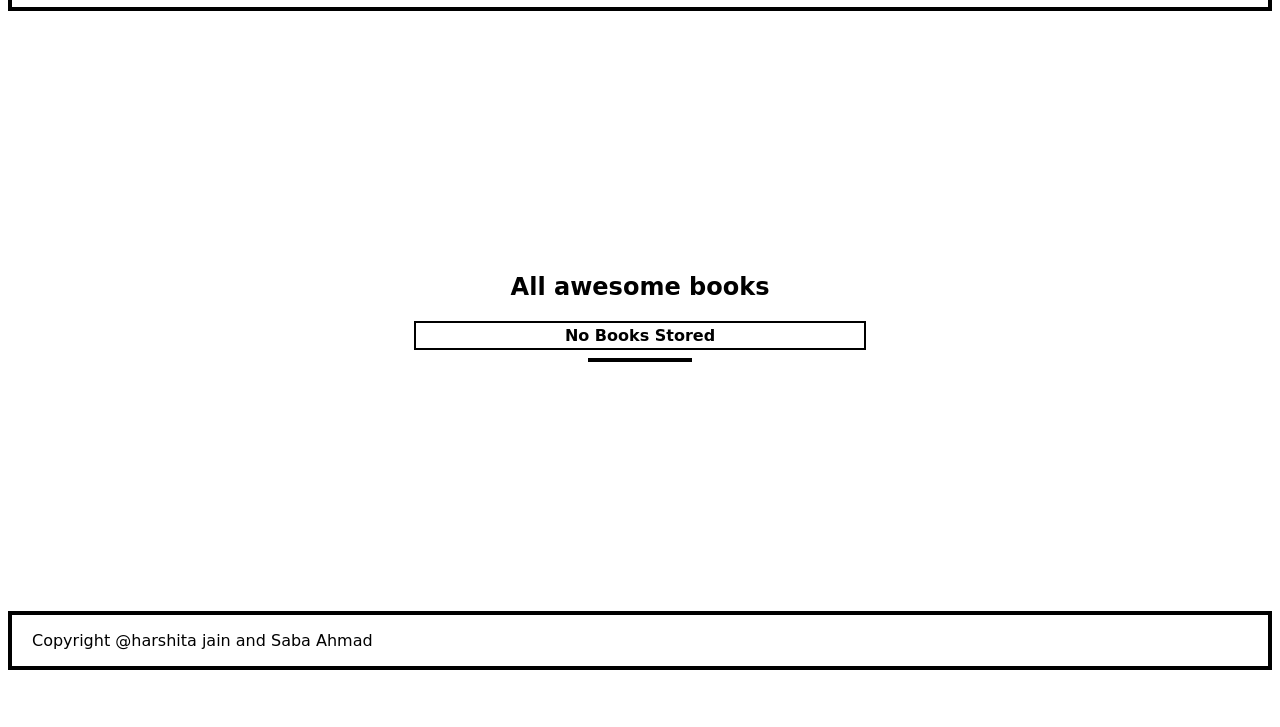
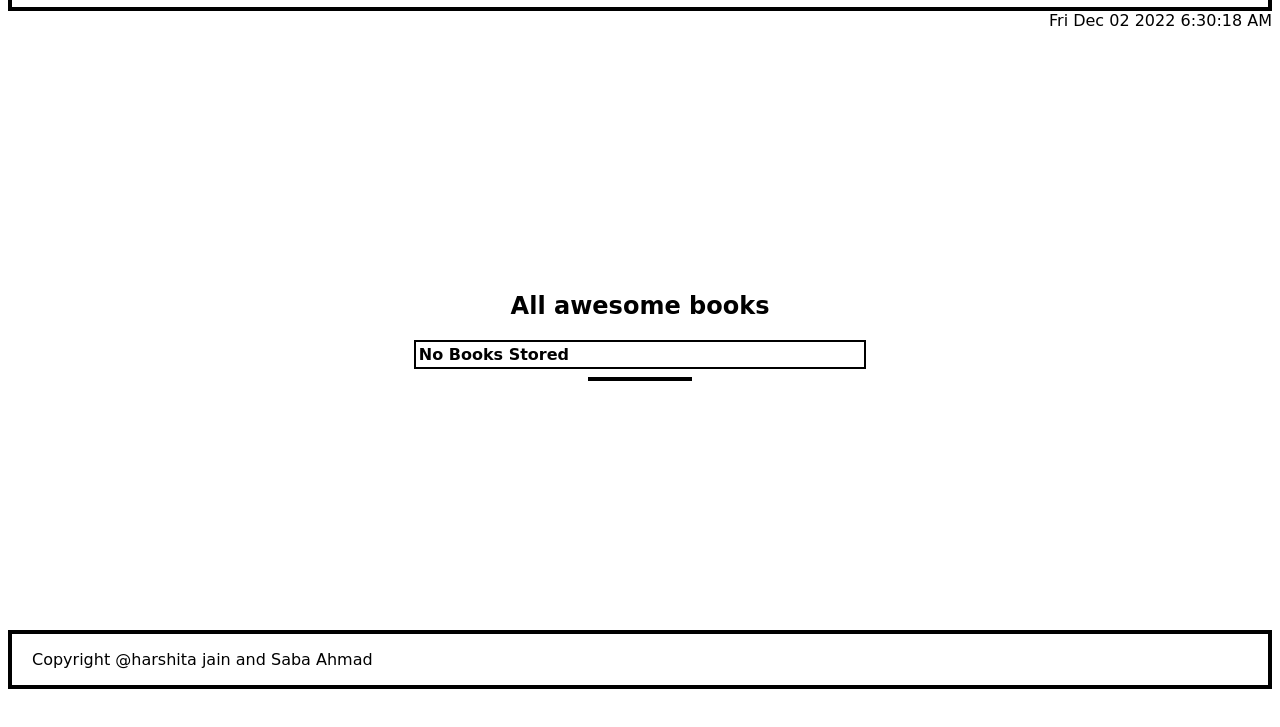
Before and after one commit to harshitajain06/AwesomeBooks, a website: page index.html in a window 1280 px wide. Shown: the part 53-780 px from the top of the page. Drawn offline with Linux system fonts and the light colour scheme.

Commit message:
suggested changes

```diff
--- a/index.html
+++ b/index.html
@@ -20,11 +20,14 @@
             </ul>
         </nav>
     </header>
+    <div class="time">
+
+    </div>
 
     <!-- Books List -->
     <Section class="sectionList">
-        <center>
-            <h1 style="margin-top: 20px; margin-bottom: 20px; ">
+
+            <h1 style="margin-top: 20px; margin-bottom: 20px; text-align: center;">
                 All awesome books
              </h1>
          <div class="displayWrap">
@@ -34,7 +37,7 @@
          </div>
         <hr>
 
-        </center>
+
     </Section>
 
     <!-- Add NEW Book -->
@@ -44,7 +47,7 @@
             Add a new book
          </h2>
             <div>
-             <form action="/AwesomeBooks" class="form">
+             <form class="form">
                 <input type="text" placeholder="Title" id="title" required>
                 <input type="text" placeholder="Author" id="author" required>
                 <button id="submit_button"> Add </button>
--- a/main.js
+++ b/main.js
@@ -23,6 +23,14 @@ menuContact.addEventListener('click', () => {
   newBook.style.display = 'none';
   contact.style.display = 'flex';
 });
+
+
+const time1 = new Date();
+
+const timeDate = time1.toDateString();
+const timeHr = time1.toLocaleTimeString();
+const timeDiv = document.querySelector('.time');
+timeDiv.innerHTML = `${timeDate} ${timeHr}`;
 
 const titleAuthorArray = [];
 class TitleAuthor {
@@ -85,6 +93,7 @@ const submit1 = document.querySelector('#submit_button');
 
 submit1.addEventListener('click', () => {
   show.submit();
+  alert("Books Added")
 });
 const removeElements = document.querySelectorAll('.remove');
 removeElements.forEach((el) => {
--- a/style.css
+++ b/style.css
@@ -162,3 +162,7 @@ section {
   padding: 0 20px;
   margin: 0;
 }
+
+.time {
+  text-align: right;
+}
```
